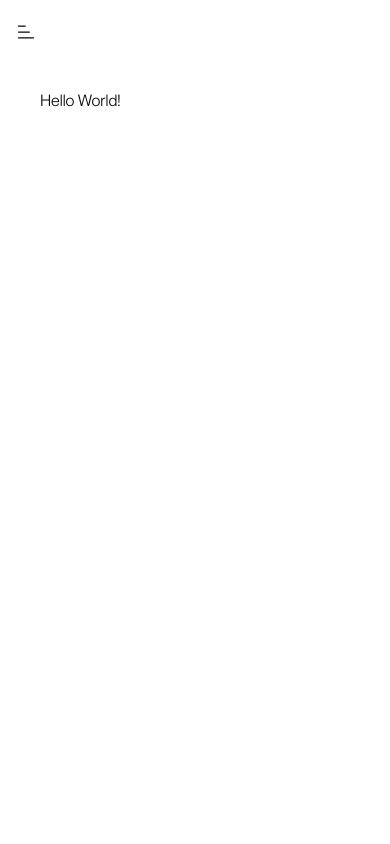
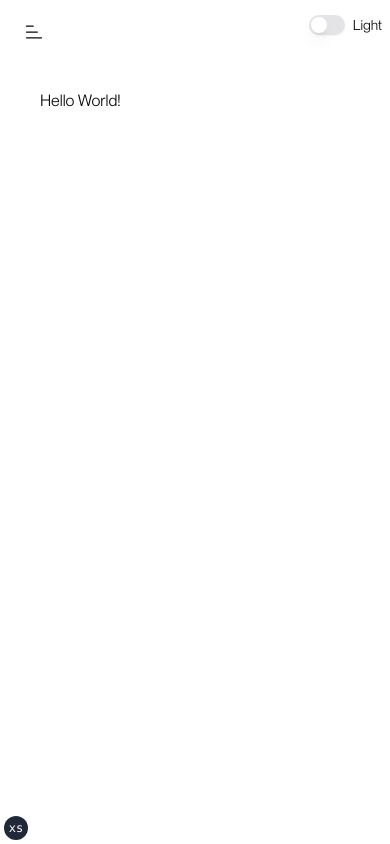
Before and after one commit to augustobritos/portfolio-v04, a Next.js app: page / in a window 390 px wide. Built offline with nearby package versions, Linux system fonts and the light colour scheme.

Commit message:
add dark mode & tw indicator

```diff
--- a/package.json
+++ b/package.json
@@ -10,11 +10,14 @@
   },
   "dependencies": {
     "@radix-ui/react-icons": "^1.3.0",
+    "@radix-ui/react-label": "^2.1.0",
     "@radix-ui/react-slot": "^1.1.0",
+    "@radix-ui/react-switch": "^1.1.0",
     "class-variance-authority": "^0.7.0",
     "clsx": "^2.1.1",
     "lucide-react": "^0.399.0",
     "next": "14.2.4",
+    "next-themes": "^0.3.0",
     "react": "^18",
     "react-dom": "^18",
     "tailwind-merge": "^2.3.0",
--- a/src/app/globals.css
+++ b/src/app/globals.css
@@ -72,5 +72,6 @@
     }
     body {
       @apply bg-background text-foreground;
+      caret-color: transparent;
     }
   }
--- a/src/app/layout.tsx
+++ b/src/app/layout.tsx
@@ -2,6 +2,8 @@ import type { Metadata } from "next";
 import "./globals.css";
 import NeueMontreal from "./fonts";
 import Navbar from "@/components/navbar/navbar";
+import { ThemeProvider } from "@/components/theme/theme-provider";
+import TailwindIndicator from "@/components/shared/tailwind-indicator";
 
 export const metadata: Metadata = {
   title: "Create Next App",
@@ -16,8 +18,16 @@ export default function RootLayout({
   return (
     <html lang="en">
       <body className={NeueMontreal.className}>
-        <Navbar />
-        {children}
+        <ThemeProvider
+          attribute="class"
+          defaultTheme="system"
+          enableSystem
+          disableTransitionOnChange
+        >
+          <Navbar />
+          {children}
+          <TailwindIndicator />
+        </ThemeProvider>
       </body>
     </html>
   );
--- a/src/components/navbar/navbar.tsx
+++ b/src/components/navbar/navbar.tsx
@@ -1,12 +1,14 @@
 import { MAIN_MENU } from "@/config/nav";
 import MobileNav from "./mobile-nav";
 import MainNav from "./main-nav";
+import ModeSwitch from "../theme/switch-mode";
 
 export default function Navbar() {
   return (
-    <div className="md:max-w-2xl lg:max-w-4xl mx-auto">
+    <div className="max-w-4xl mx-auto flex justify-between px-2">
       <MainNav links={MAIN_MENU.links} />
       <MobileNav links={MAIN_MENU.links} />
+      <ModeSwitch />
     </div>
   );
 }
--- /dev/null
+++ b/src/components/shared/tailwind-indicator.tsx
@@ -0,0 +1,16 @@
+const TailwindIndicator = () => {
+  if (process.env.NODE_ENV === "production") return null;
+
+  return (
+    <div className="fixed bottom-1 left-1 z-50 flex h-6 w-6 items-center justify-center rounded-full bg-gray-800 p-3 font-mono text-xs text-white">
+      <div className="block sm:hidden">xs</div>
+      <div className="hidden sm:block md:hidden">sm</div>
+      <div className="hidden md:block lg:hidden">md</div>
+      <div className="hidden lg:block xl:hidden">lg</div>
+      <div className="hidden xl:block 2xl:hidden">xl</div>
+      <div className="hidden 2xl:block">2xl</div>
+    </div>
+  );
+};
+
+export default TailwindIndicator;
--- /dev/null
+++ b/src/components/theme/switch-mode.tsx
@@ -0,0 +1,22 @@
+"use client"
+
+import { Switch } from "@/components/ui/switch";
+import { Label } from "../ui/label";
+import { useTheme } from "next-themes";
+
+const ModeSwitch = () => {
+  const { theme, setTheme } = useTheme();
+
+  const handleToggleTheme = (): void => {
+    theme === "light" ? setTheme("dark") : setTheme("light");
+  };
+
+  return (
+    <div className="flex items-center space-x-2">
+      <Switch id="swicht-mode" onCheckedChange={handleToggleTheme} />
+      <Label htmlFor="swicht-mode">Light</Label>
+    </div>
+  );
+};
+
+export default ModeSwitch;
--- /dev/null
+++ b/src/components/theme/theme-provider.tsx
@@ -0,0 +1,9 @@
+"use client"
+
+import * as React from "react"
+import { ThemeProvider as NextThemesProvider } from "next-themes"
+import { type ThemeProviderProps } from "next-themes/dist/types"
+
+export function ThemeProvider({ children, ...props }: ThemeProviderProps) {
+  return <NextThemesProvider {...props}>{children}</NextThemesProvider>
+}
--- /dev/null
+++ b/src/components/ui/label.tsx
@@ -0,0 +1,26 @@
+"use client"
+
+import * as React from "react"
+import * as LabelPrimitive from "@radix-ui/react-label"
+import { cva, type VariantProps } from "class-variance-authority"
+
+import { cn } from "@/lib/utils"
+
+const labelVariants = cva(
+  "text-sm font-medium leading-none peer-disabled:cursor-not-allowed peer-disabled:opacity-70"
+)
+
+const Label = React.forwardRef<
+  React.ElementRef<typeof LabelPrimitive.Root>,
+  React.ComponentPropsWithoutRef<typeof LabelPrimitive.Root> &
+    VariantProps<typeof labelVariants>
+>(({ className, ...props }, ref) => (
+  <LabelPrimitive.Root
+    ref={ref}
+    className={cn(labelVariants(), className)}
+    {...props}
+  />
+))
+Label.displayName = LabelPrimitive.Root.displayName
+
+export { Label }
--- /dev/null
+++ b/src/components/ui/switch.tsx
@@ -0,0 +1,29 @@
+"use client"
+
+import * as React from "react"
+import * as SwitchPrimitives from "@radix-ui/react-switch"
+
+import { cn } from "@/lib/utils"
+
+const Switch = React.forwardRef<
+  React.ElementRef<typeof SwitchPrimitives.Root>,
+  React.ComponentPropsWithoutRef<typeof SwitchPrimitives.Root>
+>(({ className, ...props }, ref) => (
+  <SwitchPrimitives.Root
+    className={cn(
+      "peer inline-flex h-5 w-9 shrink-0 cursor-pointer items-center rounded-full border-2 border-transparent shadow-sm transition-colors focus-visible:outline-none focus-visible:ring-2 focus-visible:ring-ring focus-visible:ring-offset-2 focus-visible:ring-offset-background disabled:cursor-not-allowed disabled:opacity-50 data-[state=checked]:bg-primary data-[state=unchecked]:bg-input",
+      className
+    )}
+    {...props}
+    ref={ref}
+  >
+    <SwitchPrimitives.Thumb
+      className={cn(
+        "pointer-events-none block h-4 w-4 rounded-full bg-background shadow-lg ring-0 transition-transform data-[state=checked]:translate-x-4 data-[state=unchecked]:translate-x-0"
+      )}
+    />
+  </SwitchPrimitives.Root>
+))
+Switch.displayName = SwitchPrimitives.Root.displayName
+
+export { Switch }
```
Also changed, not shown: 1 other file (tests, documents, lock files or other folders).
